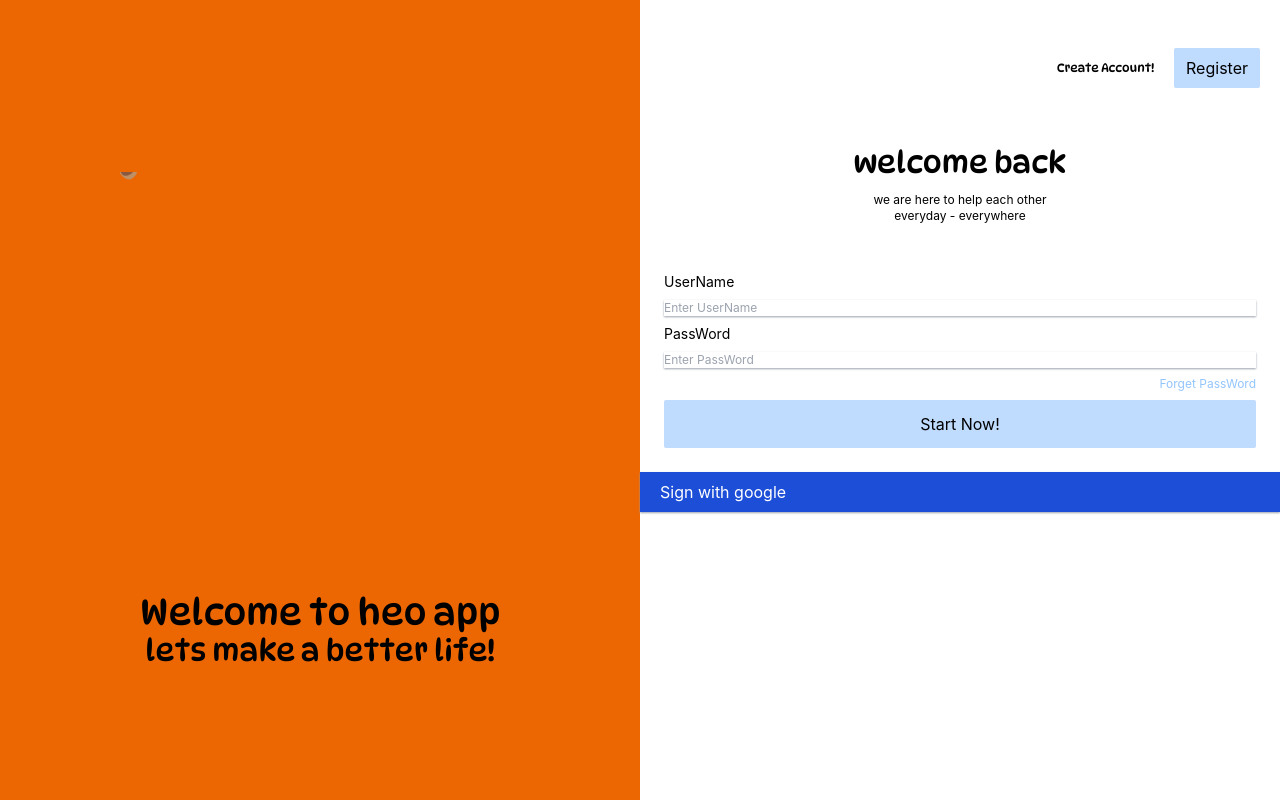
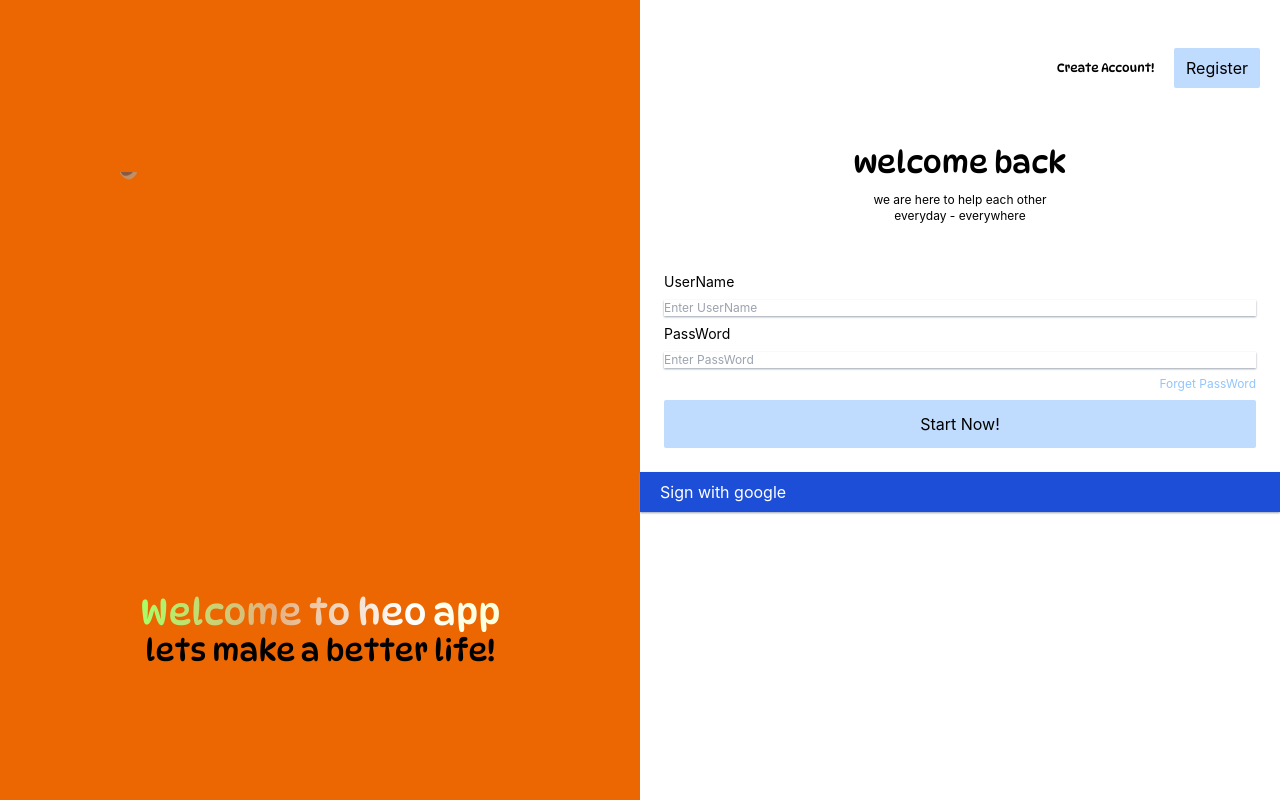
Before and after one commit to heo-app/heo_playground, a React (Create React App) app: page /login in a window 1280 px wide. Built offline with nearby package versions, Linux system fonts and the light colour scheme.

Commit message:
feat: add gradiant to app name

```diff
--- a/src/chore/themeProvider.tsx
+++ b/src/chore/themeProvider.tsx
@@ -9,6 +9,13 @@ export const customTheme = createTheme({
     },
     secondary: {
       main: '#ec6602',
+      contrastText: `linear-gradient(
+        90deg,
+        hsla(94, 100%, 70%, 1) 0%,
+        hsla(28, 65%, 70%, 1) 37%,
+        hsla(0, 0%, 100%, 1) 74%,
+        hsla(65, 100%, 93%, 1) 97%
+      )`,
     },
   },
 });
--- a/src/components/header/HeaderView.tsx
+++ b/src/components/header/HeaderView.tsx
@@ -35,13 +35,7 @@ const HeaderView: FC<HeaderViewProps> = (props) => {
 
   const DesignedText = styled.h2`
     font-family: 'dyna';
-    background: linear-gradient(
-      90deg,
-      hsla(94, 100%, 70%, 1) 0%,
-      hsla(28, 65%, 70%, 1) 37%,
-      hsla(0, 0%, 100%, 1) 74%,
-      hsla(65, 100%, 93%, 1) 97%
-    );
+    background: ${theme.palette.secondary.contrastText};
     -webkit-background-clip: text;
     -webkit-text-fill-color: transparent;
   `;
--- /dev/null
+++ b/src/components/login/LoginStyle.ts
@@ -0,0 +1,11 @@
+import makeStyles from '@mui/styles/makeStyles';
+
+import type { Theme } from '@mui/material';
+
+export const useStyles = makeStyles<Theme>((theme) => ({
+  appNameText: {
+    background: theme.palette.secondary.contrastText,
+    '-webkit-background-clip': 'text',
+    '-webkit-text-fill-color': 'transparent',
+  },
+}));
--- a/src/components/login/LoginView.tsx
+++ b/src/components/login/LoginView.tsx
@@ -1,13 +1,15 @@
+import { FC } from 'react';
 import { useTheme } from '@mui/material/styles';
 
 import logo from '../../images/heo-hands.gif';
-import { FC } from 'react';
+import { useStyles } from './LoginStyle';
 
 import type { LoginViewProps } from './LoginTypes';
 
 const LoginView: FC<LoginViewProps> = (props) => {
   const { onLoginButtonClick } = props;
   const theme = useTheme();
+  const classes = useStyles();
 
   return (
     <div>
@@ -15,7 +17,7 @@ const LoginView: FC<LoginViewProps> = (props) => {
         <div style={{ background: theme.palette.secondary.main }}>
           <div className="flex flex-col items-center xl:justify-center font-Dyna h-full pt-10">
             <img src={logo} alt="" height={300} width={400} />
-            <h1 className="text-4xl pt-5">Welcome to heo app</h1>
+            <h1 className={`text-4xl pt-5 ${classes.appNameText}`}>Welcome to heo app</h1>
             <h1 className="text-3xl">lets make a better life!</h1>
           </div>
         </div>
```
